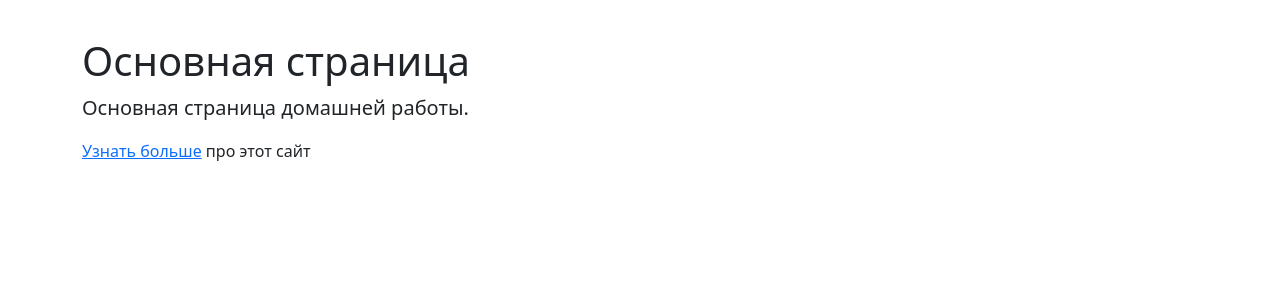
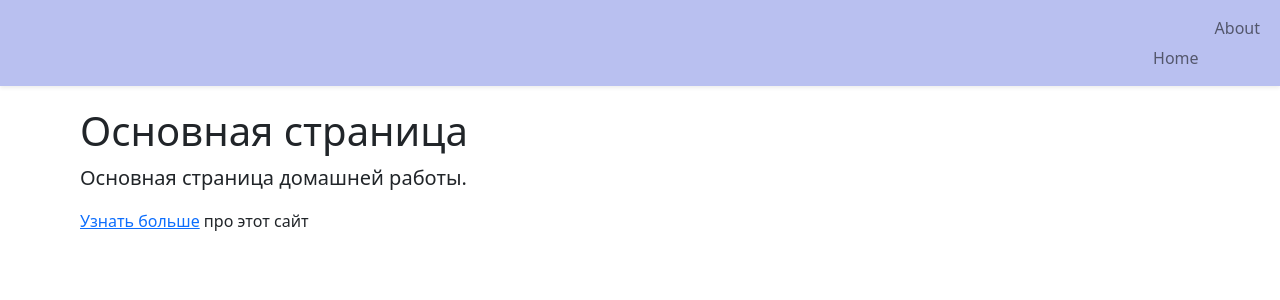
Before and after one commit to NatalyBasova/otus_homework, a Flask app: template homework_05/site/templates/home/index.html in a window 1280 px wide. Shown: the top 300 px of the page. Run offline with Flask 3, Linux system fonts and the light colour scheme; the template is opened without the code that fills it, so the values that code supplies are empty.

Commit message:
add css && navbar

```diff
--- a/homework_05/site/templates/base.html
+++ b/homework_05/site/templates/base.html
@@ -13,8 +13,15 @@
       integrity="sha384-EVSTQN3/azprG1Anm3QDgpJLIm9Nao0Yz1ztcQTwFspd3yD65VohhpuuCOmLASjC"
       crossorigin="anonymous"
     />
+    <link
+      href="{{ url_for('static', filename='css/style.css') }}"
+      rel="stylesheet"
+    />
   </head>
   <body class="d-flex flex-column h-100">
+    <header id="pageHeader" class="position-absolute w-100 bg-white">
+      {% include "navbar.html" %}
+    </header>
     <main class="flex-shrink-0">{% block content %} {% endblock %}</main>
 
     <script
--- /dev/null
+++ b/homework_05/site/templates/navbar.html
@@ -0,0 +1,20 @@
+<nav class="navbar navbar-expand-md navbar-light fixed-top shadow-sm" style="background-color: #b9c0f0;">
+    <div class="container-fluid">
+        <a class="navbar-brand fw-bold" href="{{url_for('home.index')}}"
+            Minimal
+        </a>
+        <button class="navbar-toggler" type="button" data-bs-toggle="collapse" data-bs-target="#navbarCollapse" aria-controls="navbarCollapse" aria-expanded="false" aria-label="Toggle navigation">
+        <span class="navbar-toggler-icon"></span>
+        </button>
+        <div class="collapse navbar-collapse" id="navbarCollapse">
+            <ul class="navbar-nav ms-auto mb-2 mb-md-0">
+                <li class="nav-item">
+                    <a class="nav-link {{mc['home']}}" aria-current="page" href="{{url_for('home.index')}}">Home</a>
+                </li>
+                <li class="nav-item">
+                    <a class="nav-link {{mc['about']}}" href="{{url_for('home.about')}}">About</a>
+                </li>
+            </ul>
+        </div>
+    </div>
+</nav>
```
